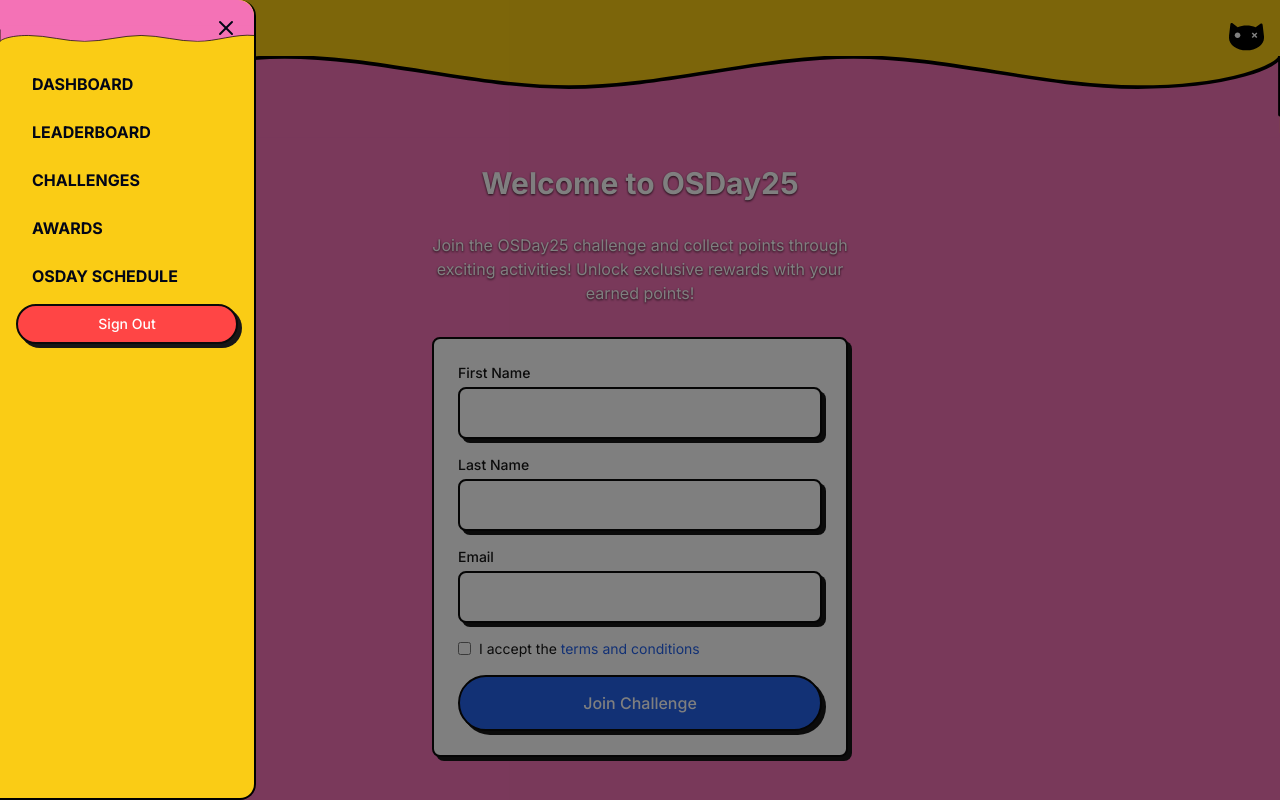
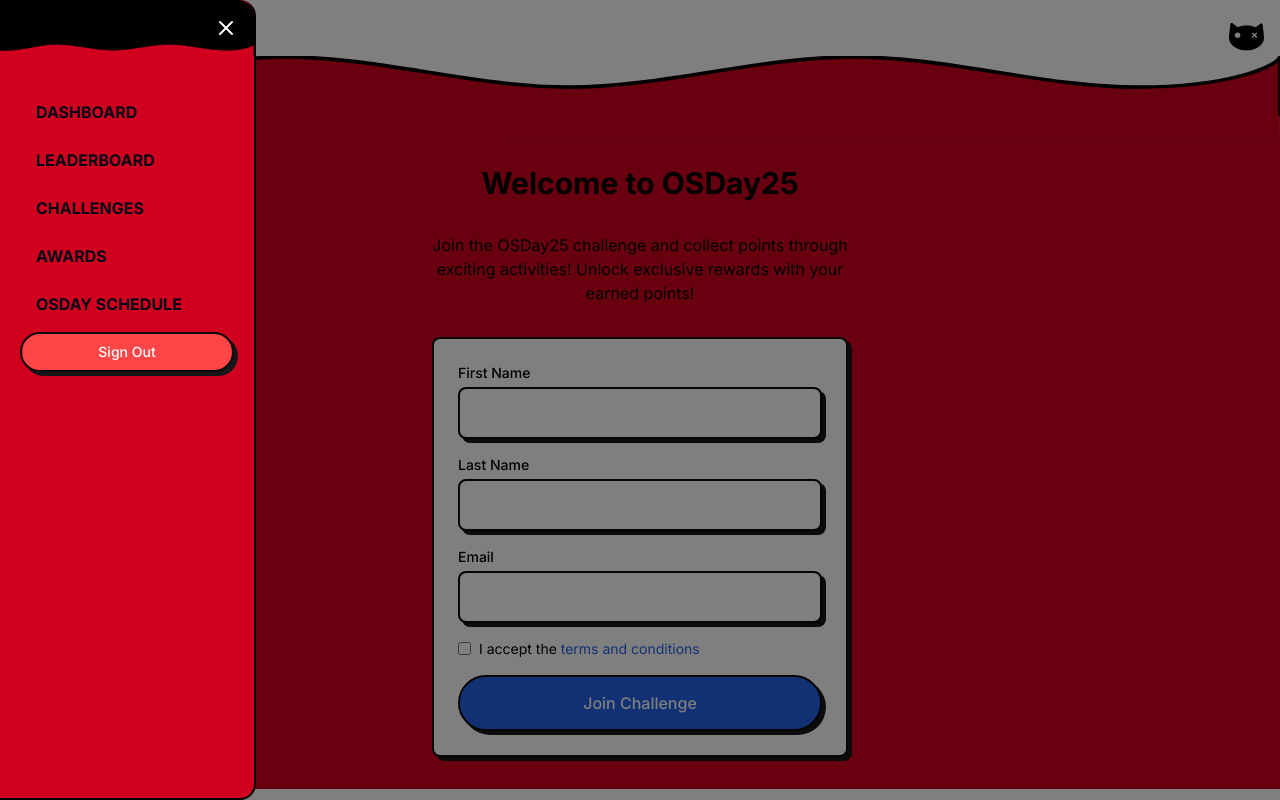
Before and after one commit to Schroedinger-Hat/tanglecat, a Next.js app in the folder app/: page / in a window 1280 px wide. Both pictures are taken after a click on the button "Open menu". Built offline with nearby package versions, Linux system fonts and the light colour scheme; no server answers.

Commit message:
feat(sh-colors): used main colors

```diff
--- a/app/src/app/globals.css
+++ b/app/src/app/globals.css
@@ -3,12 +3,12 @@
 @tailwind utilities;
 
 :root {
-  --background: #f472b6;
-  --foreground: #171717;
+  /* --background: #f472b6; */
+  /* --foreground: #171717; */
 }
 
 body {
   color: var(--foreground);
   background: var(--background);
-  font-family: 'Inter', Helvetica, sans-serif;
+  font-family: "Inter", Helvetica, sans-serif;
 }
--- a/app/src/app/page.tsx
+++ b/app/src/app/page.tsx
@@ -4,11 +4,11 @@ import { SignUpForm } from '@/components/SignUpForm'
 export default function HomePage() {
     return (
         <>
-        <div className="flex flex-col items-center justify-center">
+            <div className="flex flex-col items-center justify-center background bg-primary-red">
                 <div className="w-full max-w-md px-4 py-8">
-            <h1 className="text-3xl text-white font-bold text-center mb-8 filter drop-shadow-[0_1.2px_1.2px_rgba(0,0,0,0.8)]">Welcome to OSDay25</h1>
+                    <h1 className="text-3xl font-bold text-center mb-8 filter">Welcome to OSDay25</h1>
 
-            <p className="text-white text-center mb-8 filter drop-shadow-[0_1.2px_1.2px_rgba(0,0,0,0.8)]">
+                    <p className="text-center mb-8 filter">
                         Join the OSDay25 challenge and collect points through exciting activities!
                         Unlock exclusive rewards with your earned points!
                     </p>
--- /dev/null
+++ b/app/src/components/ui/crossIcon.tsx
@@ -0,0 +1,18 @@
+const CrossIcon = function () {
+  return <svg
+    xmlns="http://www.w3.org/2000/svg"
+    width="24"
+    height="24"
+    viewBox="0 0 24 24"
+    fill="none"
+    stroke="currentColor"
+    strokeWidth="2"
+    strokeLinecap="round"
+    strokeLinejoin="round"
+  >
+    <line x1="18" y1="6" x2="6" y2="18" />
+    <line x1="6" y1="6" x2="18" y2="18" />
+  </svg>
+}
+
+export default CrossIcon
--- a/app/src/components/ui/curveIllustration.tsx
+++ b/app/src/components/ui/curveIllustration.tsx
@@ -1,12 +1,16 @@
-const CurveIllustration = () => {
+interface CurveIllustrationProps {
+  className?: string;
+}
+
+const CurveIllustration: React.FC<CurveIllustrationProps> = ({ className = "text-primary-red" }) => {
   return (
-    <div className="-mb-7 w-full overflow-hidden leading-none">
+    <div className={`-mb-7 w-full overflow-hidden leading-none ${className}`}>
       <svg viewBox="0 0 1440 100" fill="none" xmlns="http://www.w3.org/2000/svg">
         <path
           strokeWidth="4"
           strokeLinecap="round"
           d="M0 34.9866C106.667 44.9999 213.333 0.999901 320 0.999901C426.667 0.999901 533.333 34.9999 640 34.9999C746.667 34.9999 853.333 0.999901 960 0.999901C1066.67 0.999901 1173.33 34.9999 1280 34.9999C1386.67 34.9999 1440 10.0266 1440 0.0133V92H0V34.9866Z"
-          className="fill-current text-pink-400"
+          className="fill-current"
           pathLength="4"
           stroke="#000"
           strokeDasharray="2 2 2 3"
@@ -14,7 +18,7 @@ const CurveIllustration = () => {
         />
       </svg>
     </div>
-  )
-}
+  );
+};
 
-export default CurveIllustration
+export default CurveIllustration;
--- /dev/null
+++ b/app/src/components/ui/hamburgerIcon.tsx
@@ -0,0 +1,27 @@
+import React from 'react';
+
+interface HamburgerIconProps {
+  stroke?: string;
+}
+
+const HamburgerIcon: React.FC<HamburgerIconProps> = ({ stroke = 'currentColor' }) => {
+  return (
+    <svg
+      xmlns="http://www.w3.org/2000/svg"
+      width="24"
+      height="24"
+      viewBox="0 0 24 24"
+      fill="none"
+      stroke={stroke}
+      strokeWidth="2"
+      strokeLinecap="round"
+      strokeLinejoin="round"
+    >
+      <line x1="3" y1="12" x2="21" y2="12" />
+      <line x1="3" y1="6" x2="21" y2="6" />
+      <line x1="3" y1="18" x2="21" y2="18" />
+    </svg>
+  );
+};
+
+export default HamburgerIcon;
--- a/app/src/components/ui/sidebar.tsx
+++ b/app/src/components/ui/sidebar.tsx
@@ -2,6 +2,7 @@
 
 import Link from "next/link"
 import { Button } from "./button"
+import CrossIcon from "./crossIcon"
 import CurveIllustration from "./curveIllustration"
 
 interface SidebarProps {
@@ -31,32 +32,17 @@ const Sidebar = ({ isOpen, onClose }: SidebarProps) => {
       />
 
       {/* Sidebar */}
-      <div className="fixed inset-y-0 left-0 w-64 bg-yellow-400 z-50 border-r-2 border-b-2 border-black transform transition-transform duration-300 ease-in-out rounded-tr-2xl rounded-br-2xl">
-        <div className="w-full h-8 bg-pink-400 py-4 rounded-tr-2xl">
-            <div className="rotate-180 mt-2">
-                <CurveIllustration />
-            </div>
+      <div className="fixed bg-primary-red inset-y-0 left-0 w-64 z-50 border-r-2 border-b-2 border-black transform transition-transform duration-300 ease-in-out rounded-tr-2xl rounded-br-2xl">
+        <div className="bg-black w-full h-8 py-7 rounded-tr-2xl">
+          <div className="text-white mt-4"><CurveIllustration /></div>
         </div>
-        <div className="p-4 space-y-4">
+        <div className="p-5 space-y-4">
           <button
             onClick={onClose}
-            className="absolute top-4 right-4 text-slate-950 font-bold uppercase hover:text-gray-700"
+            className="absolute top-4 right-4 text-slate-950 font-bold uppercase hover:text-gray-700 text-white"
             aria-label="Close menu"
           >
-            <svg
-              xmlns="http://www.w3.org/2000/svg"
-              width="24"
-              height="24"
-              viewBox="0 0 24 24"
-              fill="none"
-              stroke="currentColor"
-              strokeWidth="2"
-              strokeLinecap="round"
-              strokeLinejoin="round"
-            >
-              <line x1="18" y1="6" x2="6" y2="18" />
-              <line x1="6" y1="6" x2="18" y2="18" />
-            </svg>
+            <CrossIcon />
           </button>
 
           <nav className="space-y-2">
--- a/app/src/components/ui/waveHeader.tsx
+++ b/app/src/components/ui/waveHeader.tsx
@@ -4,6 +4,7 @@ import Image from 'next/image'
 import Link from 'next/link'
 import { useState } from 'react'
 import CurveIllustration from './curveIllustration'
+import HamburgerIcon from './hamburgerIcon'
 import Sidebar from './sidebar'
 
 const WaveHeader = () => {
@@ -11,28 +12,14 @@ const WaveHeader = () => {
 
     return (
         <div className="relative w-full">
-            <div className="bg-yellow-400 py-4">
+            <div className="py-4">
                 <div className="relative flex justify-between items-center mx-4">
                     <button
                         className="text-slate-900 hover:bg-white/20 rounded-lg transition-colors p-2"
                         aria-label="Open menu"
                         onClick={() => setIsSidebarOpen(true)}
                     >
-                        <svg
-                            xmlns="http://www.w3.org/2000/svg"
-                            width="24"
-                            height="24"
-                            viewBox="0 0 24 24"
-                            fill="none"
-                            stroke="currentColor"
-                            strokeWidth="2"
-                            strokeLinecap="round"
-                            strokeLinejoin="round"
-                        >
-                            <line x1="3" y1="12" x2="21" y2="12" />
-                            <line x1="3" y1="6" x2="21" y2="6" />
-                            <line x1="3" y1="18" x2="21" y2="18" />
-                        </svg>
+                        <HamburgerIcon />
                     </button>
                     <Link href="/">
                         <Image src="/static/logo.svg" alt="Tech Event Challenge" width={35} height={35} />
--- a/app/tailwind.config.ts
+++ b/app/tailwind.config.ts
@@ -11,6 +11,11 @@ export default {
       colors: {
         background: "var(--background)",
         foreground: "var(--foreground)",
+        'primary-red': {
+          DEFAULT: '#D1001F',
+          dark: '#BA0019',
+        },
+        'dark-gray': '#2B2B2B',
         red: {
           500: '#FF4545', // Adjust this color to match your design
         }
```
Also changed, not shown: 1 other file (tests, documents, lock files or other folders). Lines whose indentation alone changed are shown as unchanged.
